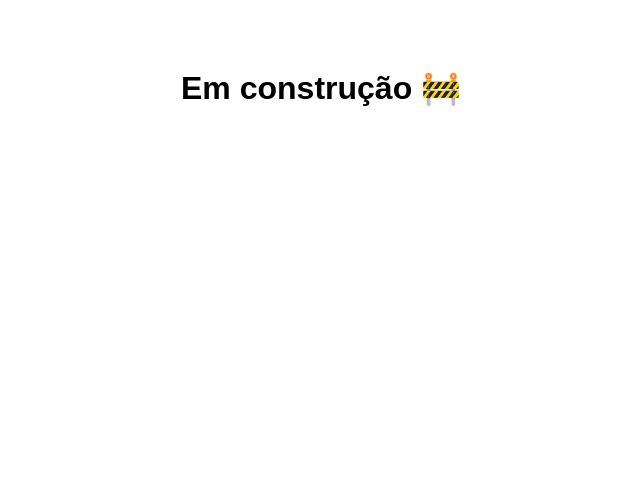
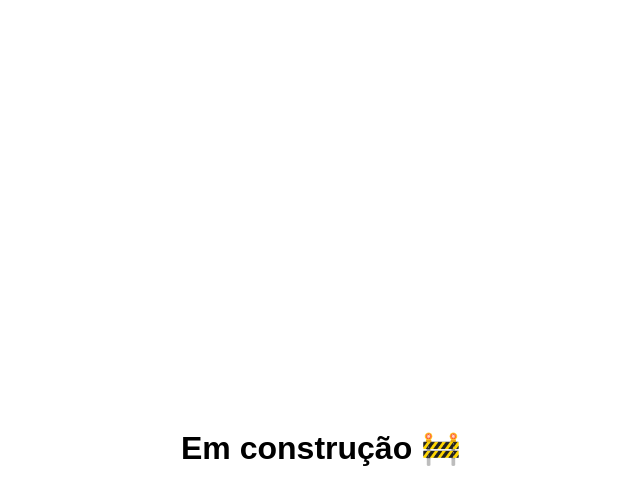
Before and after one commit to Renanlimarj/GuiaDeMercado, a Next.js app: page / in a window 1280 px wide. Shown: the top 504 px of the page, without its empty margins (319-959 px from the left). Built offline with nearby package versions, Linux system fonts and the light colour scheme.

Commit message:
Atualizar o index.js

```diff
--- a/pages/index.js
+++ b/pages/index.js
@@ -1,17 +1,18 @@
-function Home() {
+// pages/index.js
+export default function Home() {
   return (
     <div
       style={{
+        display: "flex",
+        alignItems: "center",      // centraliza verticalmente
+        justifyContent: "center",  // centraliza horizontalmente
+        minHeight: "100vh",        // altura full viewport
         textAlign: "center",
         padding: "40px",
         fontFamily: "Arial, sans-serif",
       }}
     >
       <h1>Em construção 🚧</h1>
-
-
     </div>
   );
 }
-
-export default Home;
```
